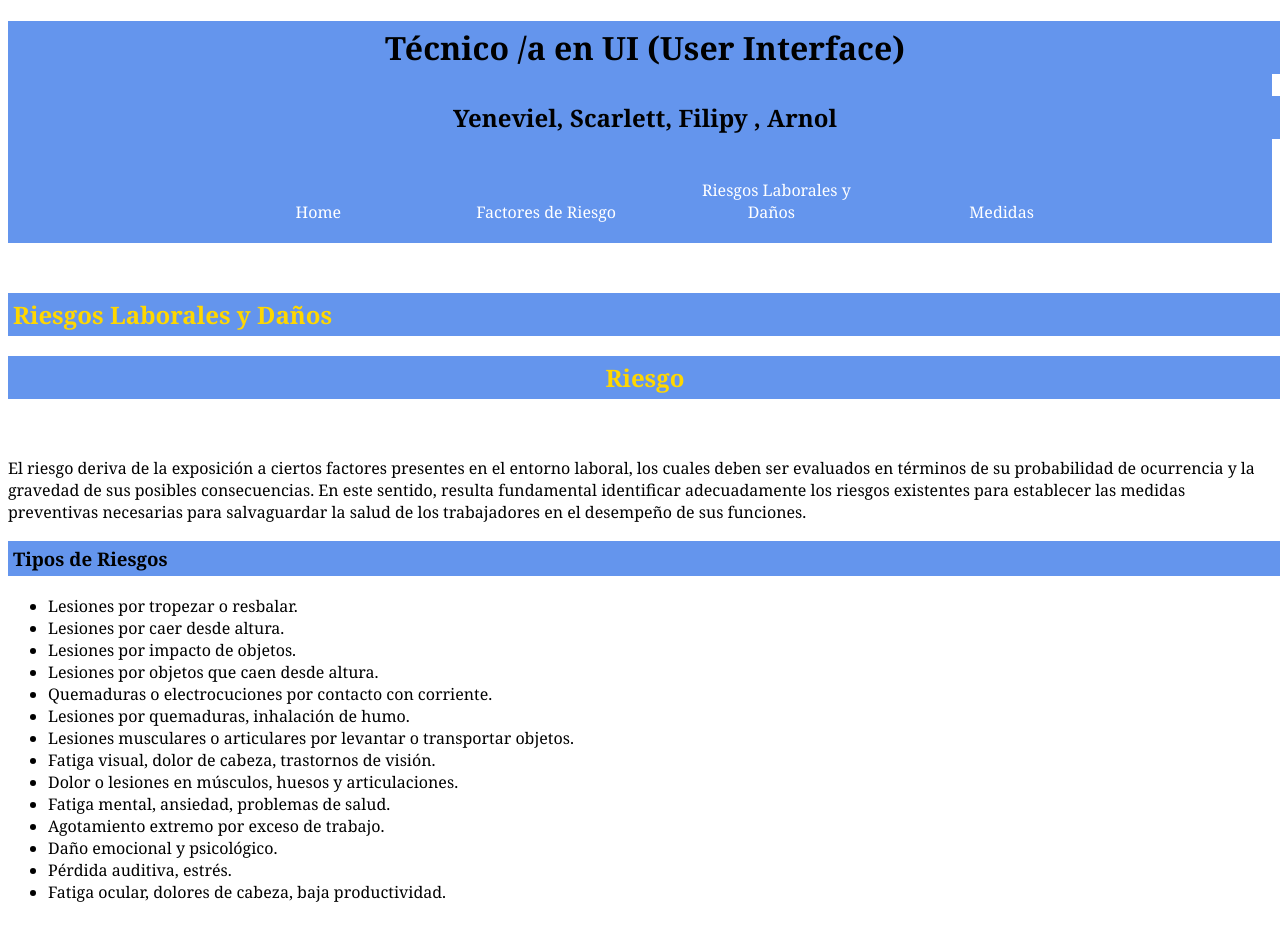
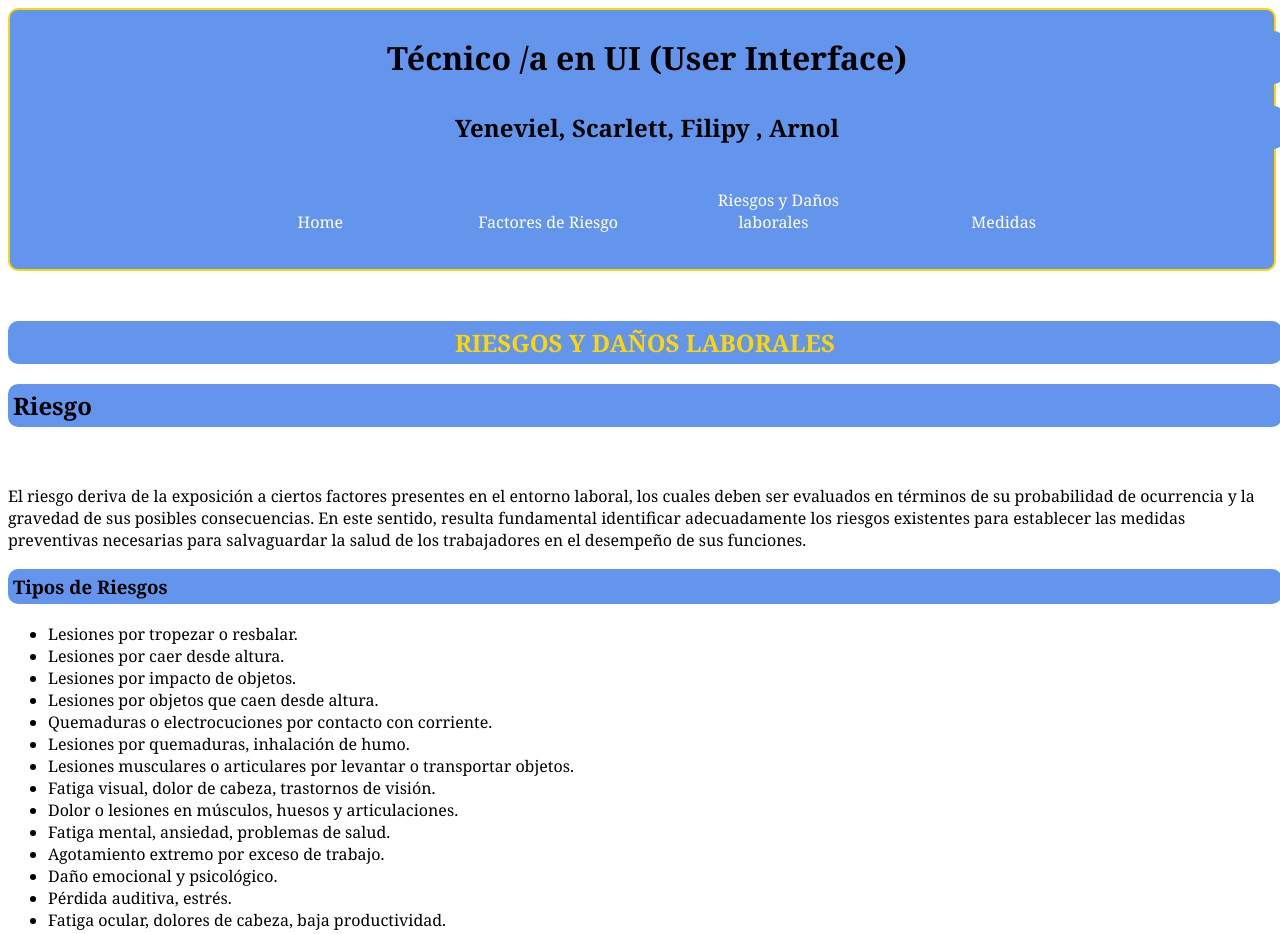
Before and after one commit to Filipy-R/IPOP-Practica, a plain HTML site: page IPOP-sitio web/riesgosYdaños.html in a window 1280 px wide. Shown: the top 934 px of the page. Drawn offline with nearby package versions, Linux system fonts and the light colour scheme.

Commit message:
Commit Filipy: Modificaciones basicas front-end

```diff
--- a/IPOP-sitio web/css/factores.css
+++ b/IPOP-sitio web/css/factores.css
@@ -4,6 +4,8 @@
 }
 
 header{
+    border-radius: 10px;
+    border: 2px solid #FFD700;
     width: 100%;
     background-color:#6495ED;
     text-align: center;
@@ -30,6 +32,8 @@ ul a:hover{
     color:#FFD700;
     cursor: pointer;
     transition: .3s;
+    background-color: blue;
+    border-radius: 10px;
 
 }
 
--- a/IPOP-sitio web/css/homepage.css
+++ b/IPOP-sitio web/css/homepage.css
@@ -4,6 +4,8 @@
 }
 
 header{
+    border-radius: 10px;
+    border: 2px solid #FFD700;
     width: 100%;
     background-color:#6495ED;
     text-align: center;
@@ -30,6 +32,8 @@ ul a:hover{
     color:#FFD700;
     cursor: pointer;
     transition: .3s;
+    background-color: blue;
+    border-radius: 10px;
 
 }
 /**estilos generales**/
@@ -40,6 +44,7 @@ p:not(#NoEsteP, #puesto_parrafo){
     margin-bottom: 50px;
 }
  h2,h3 {
+    border-radius: 10px;
     background-color: #6495ED;
     width: 100%;
     padding: 5px;
--- a/IPOP-sitio web/css/medidas.css
+++ b/IPOP-sitio web/css/medidas.css
@@ -4,6 +4,8 @@
 }
 
 header{
+    border-radius: 10px;
+    border: 2px solid #FFD700;
     width: 100%;
     background-color:#6495ED;
     text-align: center;
@@ -31,16 +33,21 @@ ul a:hover{
     color:#FFD700;
     cursor: pointer;
     transition: .3s;
+    background-color: blue;
+    border-radius: 10px;
+
 
 }
 /**titulos**/
 h2{
+    border-radius: 10px;
     width: 99%;
     background-color: #6495ED;
     padding: 10px;
     text-align: center;
 }
 .intro h1{
+    border-radius: 10px;
     background-color: #6495ED;
     width: 100%;
     padding: 5px;
@@ -68,6 +75,7 @@ h2{
     margin: 30px;
 }
 .prevencion  h3{
+    border-radius: 10px;
     width: 100%;
     background-color: #6495ED;
     padding: 5px;
--- a/IPOP-sitio web/css/riesgosYdaños.css
+++ b/IPOP-sitio web/css/riesgosYdaños.css
@@ -8,6 +8,8 @@ header{
     background-color:#6495ED;
     text-align: center;
     margin-bottom: 50px;
+    border: 2px solid #FFD700;
+    border-radius: 10px;
 }
 /**nav**/
 
@@ -30,10 +32,13 @@ ul a:hover{
     color:#FFD700;
     cursor: pointer;
     transition: .3s;
+    background-color: blue;
+    border-radius: 10px;
 
 }
 /**titulos**/
 h1,h2,h3{
+    border-radius: 10px;
     background: #6495ED;
     width: 100%;
     padding: 5px;
@@ -49,11 +54,13 @@ em.destacado{
 
 }
 .riesgos h1{
+    text-align: center;
     color: #FFD700;
+    text-transform: uppercase;
 }
 .riesgos_article h2{
-    color: #FFD700;
-    text-align: center;
+    color: #000;
+
 }
 .contenedor2_riesgos{
     display: flex;
@@ -89,18 +96,20 @@ em.destacado{
     width: 95%;
 }
 .daños h1{
-    color: #FFD700;
+    color: #000;
     padding: 10px;
     font-size:larger;
     width: 95%;
-    text-align: center;
+
 }
 .daños{
+    margin-left: 15px;
     margin-bottom: 100px;
 }
 
 /** Footer**/
 footer{
+    position: absolute;
     display: flex;
     justify-content:space-around;
     width: 100%;
--- a/IPOP-sitio web/riesgosYdaños.html
+++ b/IPOP-sitio web/riesgosYdaños.html
@@ -15,14 +15,14 @@
             <ul>
                 <li><a href="index.html" target="_self">Home</a></li>
                 <li><a href="factores.html" target="_self"> Factores de Riesgo</a></li>
-                <li><a href="riesgosYdaños.html" target="_self"> Riesgos Laborales y Daños</a></li>
+                <li><a href="riesgosYdaños.html" target="_self"> Riesgos y Daños laborales</a></li>
                 <li><a href="medidas.html" target="_self"> Medidas</a></li>
             </ul>
         </nav>
     </header>
     <section class="riesgos">
         <div class="contenedor_riegos">
-            <h1>Riesgos Laborales y Daños</h1>
+            <h1>Riesgos y Daños laborales</h1>
             <article class="riesgos_article">
                 <h2>Riesgo</h2>
                 <img>
```
Also changed, not shown: IPOP-sitio web/factores.html (+1 -1 lines), IPOP-sitio web/index.html (+1 -1 lines), IPOP-sitio web/medidas.html (+1 -1 lines).
